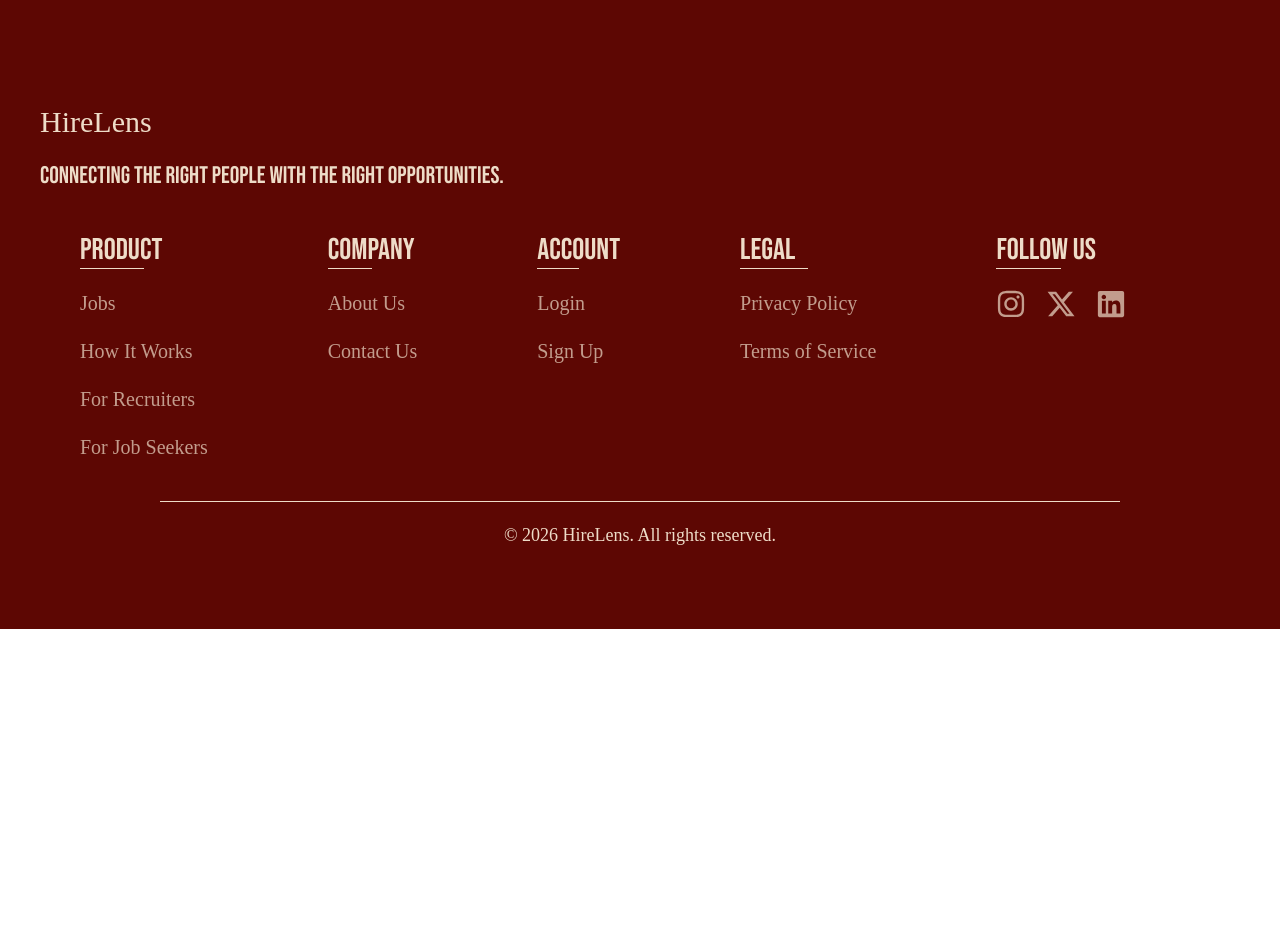
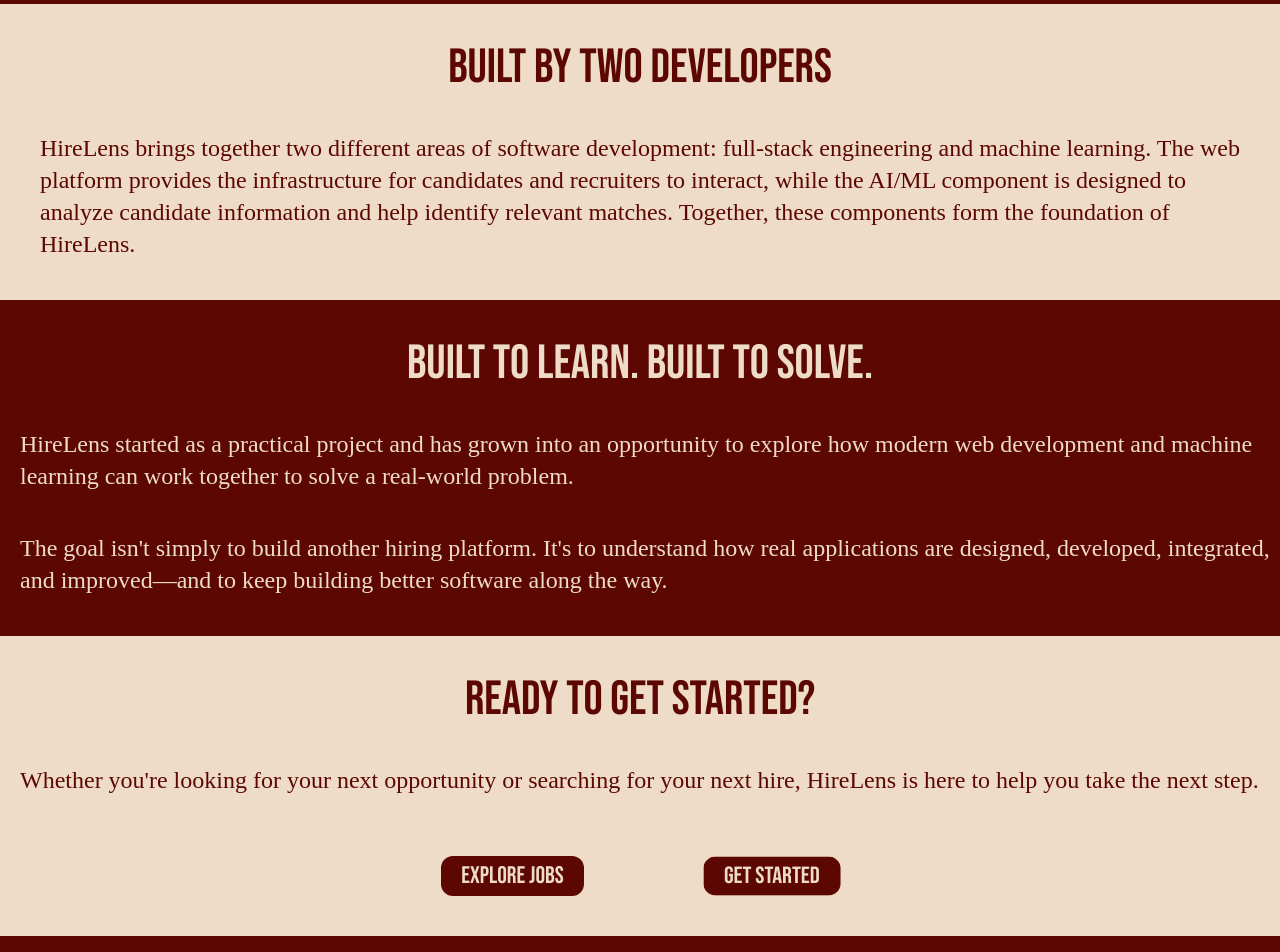
Before and after one commit to chinmay21/hiring-platform, a React (Vite) app in the folder client/: page /aboutUs in a window 1280 px wide. Shown: the part 2840-3792 px from the top of the page. Before the commit the page ends 3469 px from the top, so only its background shows below. Built offline with nearby package versions, Linux system fonts and the light colour scheme; a web font is replaced by a local one.

Commit message:
Update about us page

```diff
--- a/client/package.json
+++ b/client/package.json
@@ -12,6 +12,7 @@
   "dependencies": {
     "@reduxjs/toolkit": "^2.12.0",
     "@tailwindcss/vite": "^4.3.3",
+    "animate.css": "^4.1.1",
     "axios": "^1.20.0",
     "dotenv": "^18.0.3",
     "react": "^19.2.8",
--- a/client/src/index.css
+++ b/client/src/index.css
@@ -1,5 +1,6 @@
 @import url('https://fonts.googleapis.com/css2?family=Bebas+Neue&family=Courgette&family=Red+Rose:wght@300..700&display=swap');
 @import "tailwindcss";
+
 
 @theme {
     --font-bebas: "Bebas Neue", sans-serif;
--- a/client/src/pages/AboutUs.jsx
+++ b/client/src/pages/AboutUs.jsx
@@ -1,6 +1,7 @@
 import React from 'react'
 import Navbar from '../components/Navbar'
 import Footer from '../components/Footer'
+import 'animate.css'
 
 const AboutUs = () => {
   return (
@@ -120,6 +121,45 @@
                     </div>
                 </div>
             </div>
+            <div className='bg-[#EEDCC8] text-[#5D0703] py-10 px-10 space-y-10'>
+                <h2 className='font-bebas text-5xl w-fit mx-auto'>Built by Two Developers</h2>
+                <p className='list-disc font-rose text-2xl'>
+                    HireLens brings together two different areas of software development: full-stack engineering and machine
+                    learning. The web platform provides the infrastructure for candidates and recruiters to interact, while
+                    the AI/ML component is designed to analyze candidate information and help identify relevant matches. Together,
+                    these components form the foundation of HireLens.
+                </p>
+            </div>
+            <div className='bg-[#5D0703] text-[#EEDCC8] py-10'>
+                <h2 className='font-bebas text-5xl w-fit mx-auto'>Built to Learn. Built to Solve.</h2>
+                <p className='font-rose text-2xl pl-5 mt-10'>
+                    HireLens started as a practical project and has grown into an opportunity to explore how modern web development and
+                    machine learning can work together to solve a real-world problem.
+                </p>
+                <p className='font-rose text-2xl pl-5 mt-10'>
+                    The goal isn't simply to build another hiring platform. It's to understand how real applications are designed,
+                    developed, integrated, and improved—and to keep building better software along the way.
+                </p>
+            </div>
+            <div className='bg-[#EEDCC8] text-[#5D0703] py-10'>
+                <h2 className='font-bebas text-5xl w-fit mx-auto'>Ready to Get Started?</h2>
+                <p className='font-rose text-2xl pl-5 mt-10'>
+                    Whether you're looking for your next opportunity or searching for your next hire, HireLens is here to help you take the
+                    next step.
+                </p>
+                <div className='flex justify-evenly w-[50%] mx-auto mt-15'>
+                    <button
+                        className='text-[#EEDCC8] bg-[#5D0703] px-5 py-1 font-bebas text-2xl cursor-pointer rounded-xl hover:[animate__animated] hover:[animate__rubberBand]'
+                    >
+                        Explore Jobs
+                    </button>
+                    <button
+                        className='text-[#EEDCC8] bg-[#5D0703] px-5 py-1 font-bebas text-2xl cursor-pointer rounded-xl animate__animated animate__rubberBand animate__infinite'
+                    >
+                        Get Started
+                    </button>
+                </div>
+            </div>
         </div>
         <Footer/>
     </>
```
Also changed, not shown: 1 other file (tests, documents, lock files or other folders).
